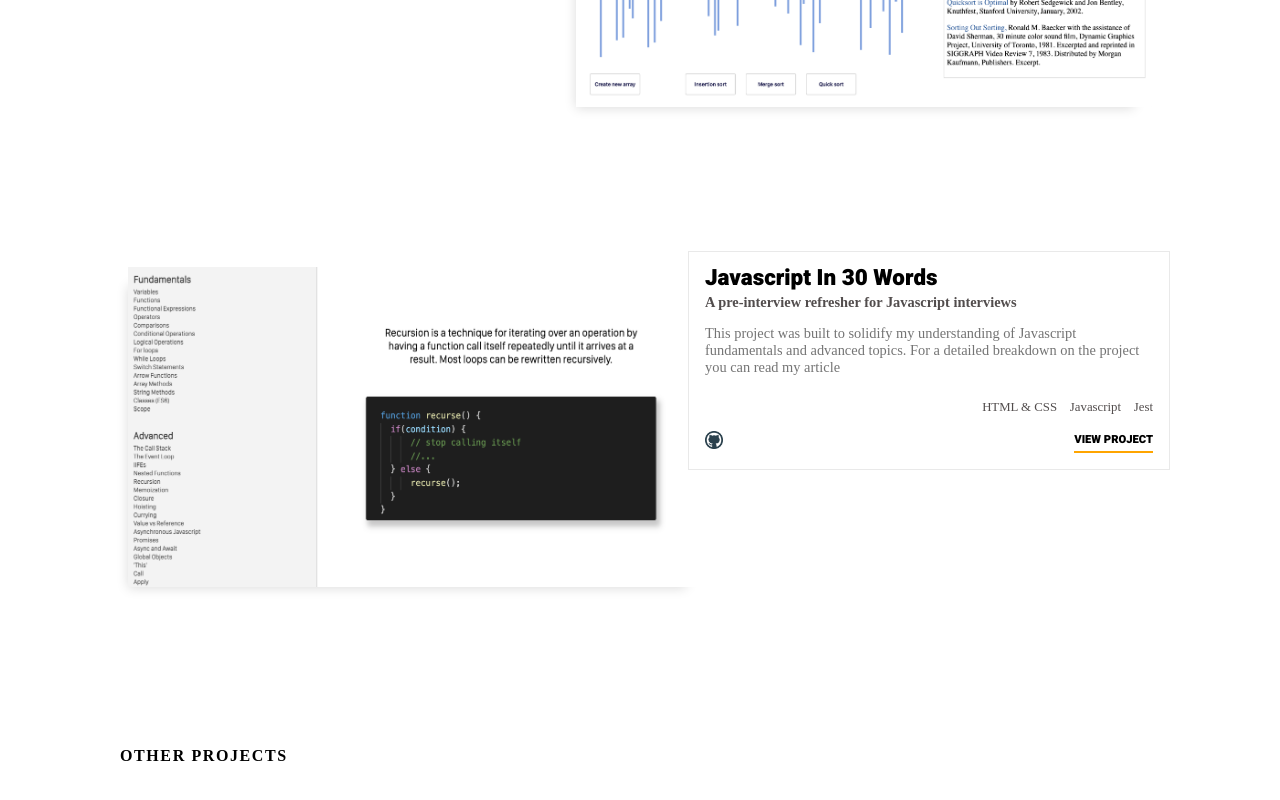
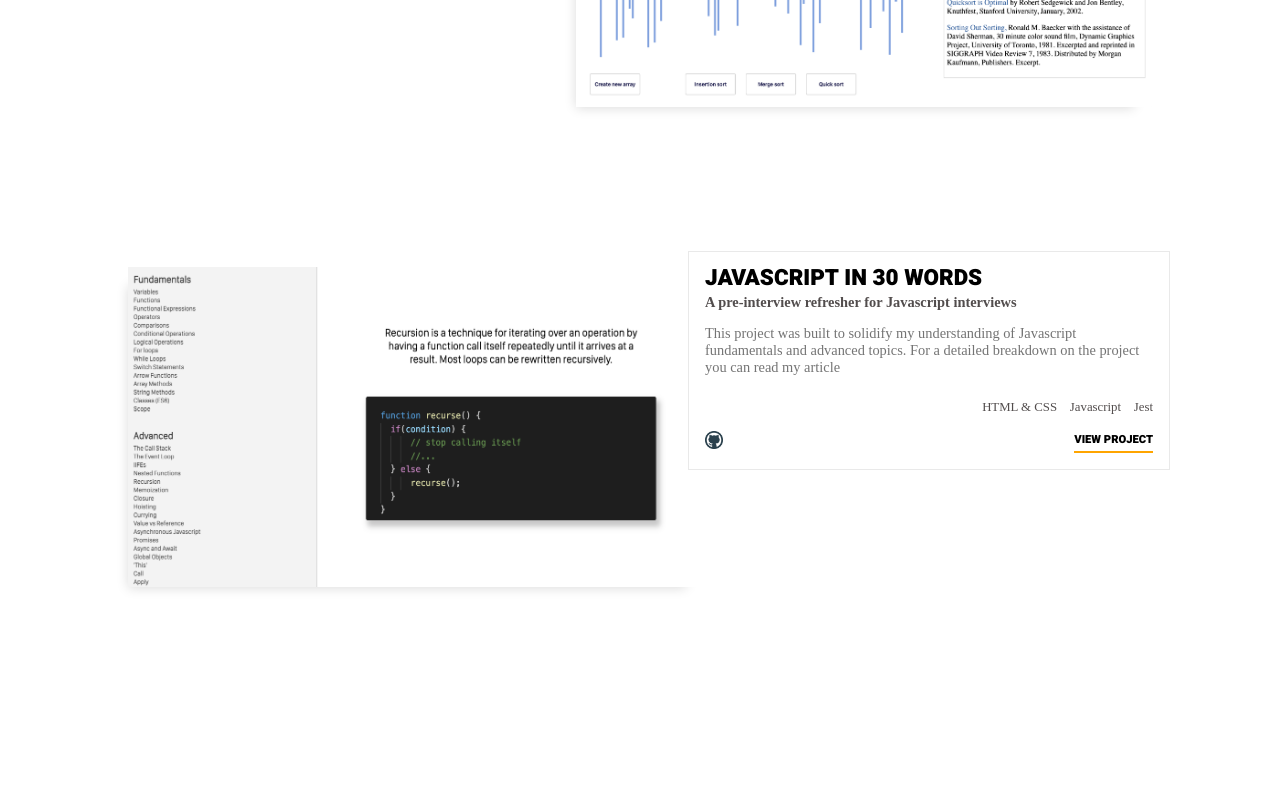
Before and after one commit to msmfa/portfolio, a React (Create React App) app: page / in a window 1280 px wide. Shown: the part 1716-2516 px from the top of the page. After the commit the page ends 2463 px from the top, so only its background shows below. Built offline with nearby package versions, Linux system fonts and the light colour scheme; a web font is replaced by a local one.

Commit message:
added link to Oil Painter

```diff
--- a/src/App.js
+++ b/src/App.js
@@ -28,7 +28,7 @@ function App() {
       <ProjectSection info={projectOne} />
       <ProjectSection flex="row-reverse" info={projectThree} />
       <ProjectSection info={projectTwo} />
-      <MoreProjects />
+      {/* <MoreProjects /> */}
       <Links />
     </>
   );
--- a/src/components/AboutSection.js
+++ b/src/components/AboutSection.js
@@ -6,7 +6,10 @@ function AboutSection() {
       <div className="about-container">
         <div className="title">About</div>
         <p className="para">
-          <h3>I'm a Front-end Software Engineer and Oil Painter.</h3>
+          <h3>
+            I'm a Front-end Software Engineer and{" "}
+            <a href="www.michaelsydneymoore.com">Oil Painter</a>
+          </h3>
           <h3>
             I like creating good looking and elegant front ends with modern and
             clean code. I'm currently learning Typescript and the functional
--- a/src/css/ProjectSection.css
+++ b/src/css/ProjectSection.css
@@ -15,6 +15,7 @@
   font-family: "Heebo", sans-serif;
   font-size: 1.4em;
   font-weight: 900;
+  text-transform: uppercase;
 }
 .p-subtitle {
   font-family: "San Francisco";
```
